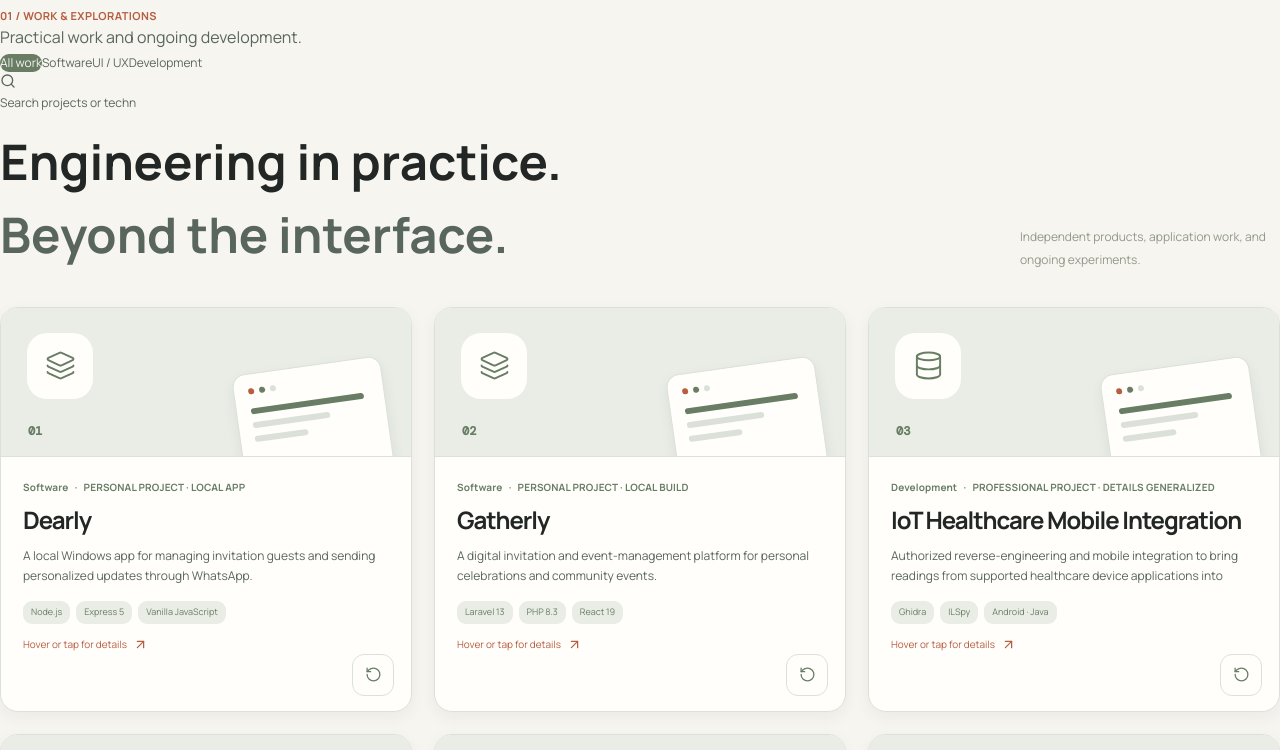
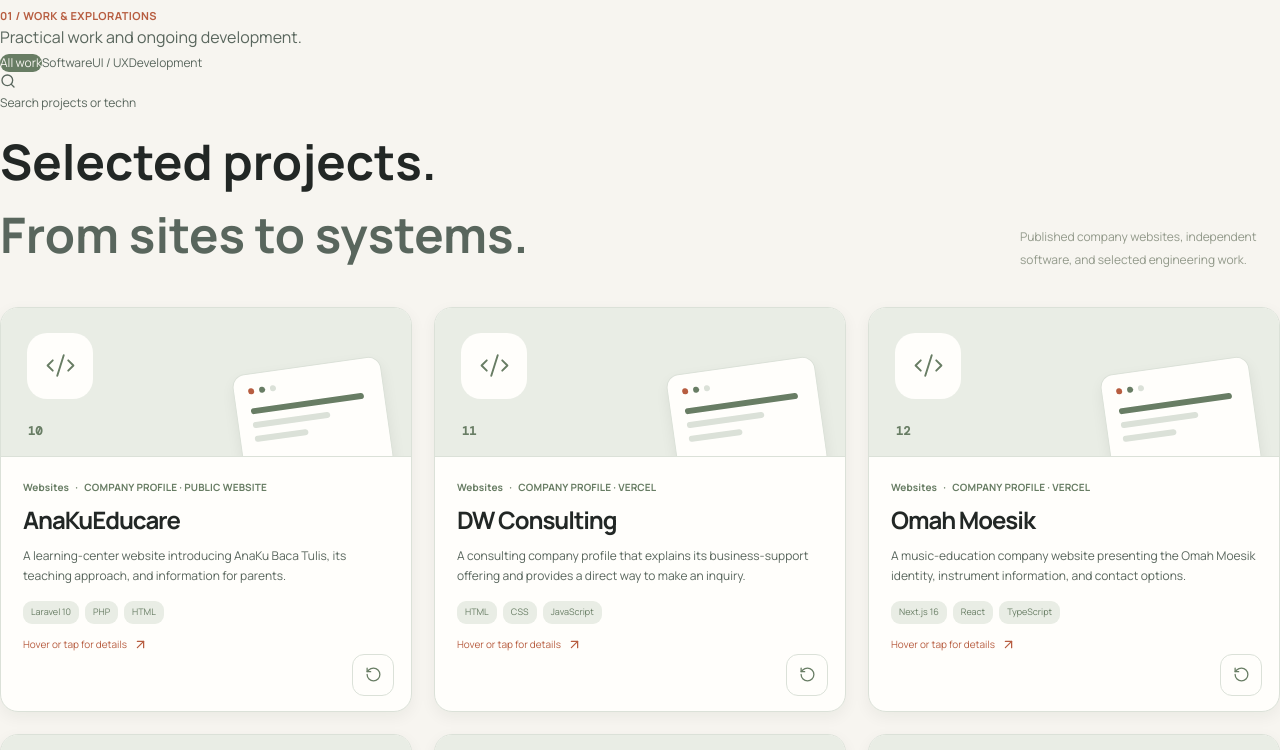
Before and after one commit to MarcelloWijaya/MarcelloWijaya.github.io, a React (Vite) app: page / in a window 1280 px wide. Shown: the part 840-1590 px from the top of the page. Built offline with nearby package versions, Linux system fonts and the light colour scheme.

Commit message:
feat: list company websites in project gallery

```diff
--- a/src/EngineeringProfile.jsx
+++ b/src/EngineeringProfile.jsx
@@ -1,6 +1,7 @@
 import React from 'react';
 import { ArrowUpRight } from 'lucide-react';
 import { ProjectFlipCard } from './ProjectFlipCard';
+import { companyProfiles } from './data/companyProfiles';
 
 const capabilities = [
   {title:'Application Engineering',status:'PRACTICAL EXPERIENCE',description:'Enterprise web and Android applications for manufacturing, quality control, and laboratory workflows.',skills:['React.js','Next.js','Material UI','REST APIs','Debugging','Business Logic','Role-Based Permissions','Web Applications']},
@@ -12,7 +13,7 @@ const capabilities = [
 ];
 export function EngineeringSkills(){return <section id="skills" className="skills-section section shell"><div className="section-top"><p className="eyebrow">04 / ENGINEERING TOOLKIT</p><span className="subtle">Code, data, and automation.</span></div><div className="skills-heading"><h2>Practical skills.<br/><span className="muted">Purposeful exploration.</span></h2><p>My foundation is application development and SQL. I also explore automation and e-commerce workflows to extend how I build and maintain software.</p></div><div className="expertise-grid">{capabilities.map((group,index)=><article className="expertise-card" key={group.title}><div className="expertise-card-top"><span>0{index+1} / {group.status}</span><ArrowUpRight size={20} aria-hidden="true"/></div><h3>{group.title}</h3><p>{group.description}</p><div className="expertise-tags">{group.skills.map(skill=><span key={skill}>{skill}</span>)}</div></article>)}</div><div className="supporting-skills"><p className="eyebrow">ADDITIONAL TECHNOLOGIES &amp; TOOLS</p><div>{['React.js','Next.js','Python','HTML & CSS','Figma'].map(skill=><span key={skill}>{skill}</span>)}</div></div></section>}
 
-const caseStudies=[
+const caseStudies=[...companyProfiles,
   {id:'01',slug:'dearly',category:'Software',status:'PERSONAL PROJECT · LOCAL APP',title:'Dearly',description:'A local Windows app for managing invitation guests and sending personalized updates through WhatsApp.',items:['Import and organize guests, categories, and message templates','Preview personalized messages; schedule and control send queues','Review per-recipient reports and manage local backups/workspaces'],stack:['Node.js','Express 5','Vanilla JavaScript','WhatsApp Web.js','SQLite','MySQL (optional)'],note:'Local Windows app. WhatsApp connection relies on a third-party WhatsApp Web client, not the WhatsApp Business API.'},
   {id:'02',slug:'gatherly',category:'Software',status:'PERSONAL PROJECT · LOCAL BUILD',title:'Gatherly',description:'A digital invitation and event-management platform for personal celebrations and community events.',items:['Create customizable invitation pages with guest-specific links and RSVP','Manage guests, schedules, seating, QR check-in, and usher screens','Build event experiences with design, media, and gallery tools'],stack:['Laravel 13','PHP 8.3','React 19','TypeScript','Inertia 3','Tailwind CSS 4'],note:'Local build only; production deployment and live messaging/payment providers are not enabled.'},
   {id:'03',slug:'iot-healthcare',category:'Development',status:'PROFESSIONAL PROJECT · DETAILS GENERALIZED',title:'IoT Healthcare Mobile Integration',description:'Authorized reverse-engineering and mobile integration to bring readings from supported healthcare device applications into structured check-up workflows.',items:['Investigated source-app data flows with Ghidra and ILSpy at a high level','Connected supported readings to Android check-up workflows through Bluetooth Low Energy','Covered temperature, blood-pressure, pulse-oximeter, body-weight, and blood-glucose measurements'],stack:['Ghidra','ILSpy','Android · Java','Bluetooth Low Energy','Python','Flask','REST APIs'],note:'Professional project; manufacturer identities, app binaries, device identifiers, proprietary protocol details, and patient information are omitted.'},
@@ -24,4 +25,4 @@ const caseStudies=[
   {id:'09',category:'Development',status:'EXPLORATION',title:'AI-Assisted Development Workflow',description:'Configuring Hermes Agent profiles to support different development roles and recurring tasks.',items:['Backend, frontend, QA, and mobile profiles','Model, gateway, and environment configuration','Exploration of repeatable development workflows'],note:'Focused on configuring existing AI tooling and exploring automation.'}
 ];
 export const matchesProjectSearch=(project,query='')=>{const normalizedQuery=String(query??'').trim().toLocaleLowerCase();if(!normalizedQuery)return true;const searchableFields=[project.name,project.title,project.type,project.category,project.status,project.description,project.caption,...(Array.isArray(project.items)?project.items:[]),...(Array.isArray(project.stack)?project.stack:[])];return searchableFields.filter(Boolean).join(' ').toLocaleLowerCase().includes(normalizedQuery)};
-export function EngineeringWork({filter,searchQuery='',showEmptyState=false}){const visibleStudies=caseStudies.filter(project=>(filter==='All work'||project.category===filter)&&matchesProjectSearch(project,searchQuery));if(visibleStudies.length===0){if(!showEmptyState)return null;return <p className="project-empty-state" role="status">No projects match your search and filters. Try another keyword or category.</p>}return <div className="engineering-work"><div className="skills-heading"><h2>Engineering in practice.<br/><span className="muted">Beyond the interface.</span></h2><p>Independent products, application work, and ongoing experiments.</p></div><div className="case-study-grid soft-case-grid">{visibleStudies.map(project=><ProjectFlipCard key={project.id} title={project.title} category={project.category} status={project.status} description={project.description} points={project.items} technologies={project.stack || []} href={project.slug ? '#case-study/'+project.slug : undefined} hrefLabel="Read case study" index={project.id}/>)}</div></div>}
+export function EngineeringWork({filter,searchQuery='',showEmptyState=false}){const visibleStudies=caseStudies.filter(project=>(filter==='All work'||project.category===filter)&&matchesProjectSearch(project,searchQuery));if(visibleStudies.length===0){if(!showEmptyState)return null;return <p className="project-empty-state" role="status">No projects match your search and filters. Try another keyword or category.</p>}return <div className="engineering-work"><div className="skills-heading"><h2>Selected projects.<br/><span className="muted">From sites to systems.</span></h2><p>Published company websites, independent software, and selected engineering work.</p></div><div className="case-study-grid soft-case-grid">{visibleStudies.map(project=><ProjectFlipCard key={project.id} title={project.title} category={project.category} status={project.status} description={project.description} points={project.items} technologies={project.stack || []} href={project.slug ? '#case-study/'+project.slug : undefined} hrefLabel="Read case study" index={project.id} brand={project.brand} tone={project.tone}/>)}</div></div>}
```
